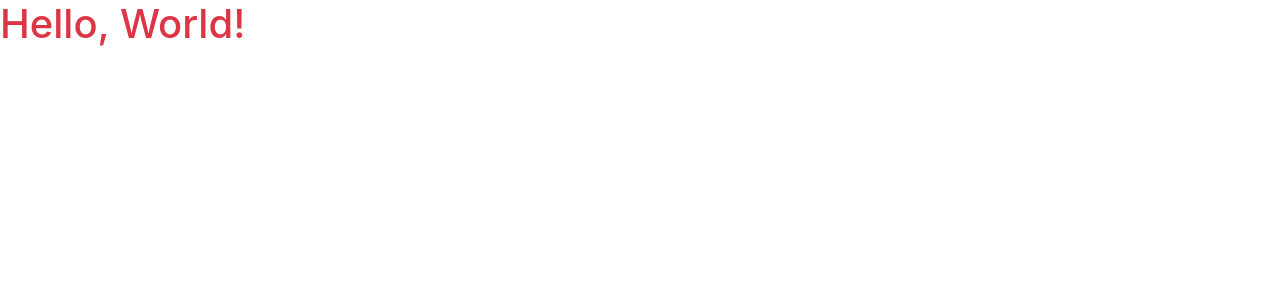
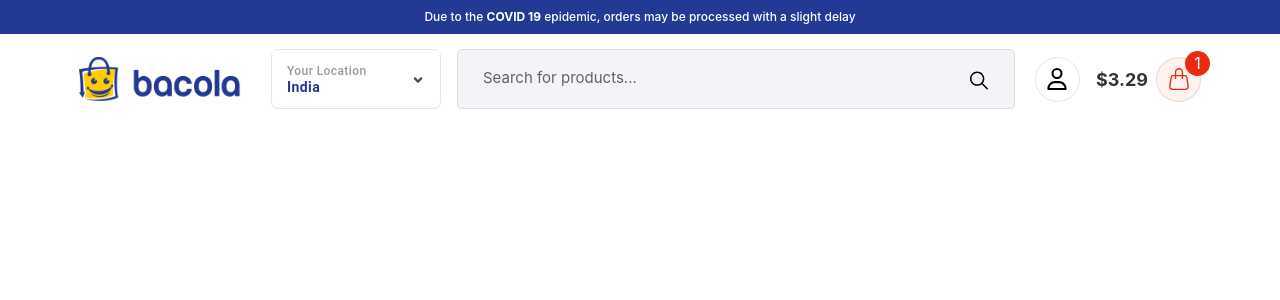
Before and after one commit to DulanjaliSenarathna/fullstack_ecommerce, a React (Create React App) app: page / in a window 1280 px wide. Shown: the top 300 px of the page. Built offline with nearby package versions, Linux system fonts and the light colour scheme.

Commit message:
Header section done

```diff
--- a/public/index.html
+++ b/public/index.html
@@ -9,7 +9,7 @@
       name="description"
       content="Web site created using create-react-app"
     />
-    <link rel="apple-touch-icon" href="%PUBLIC_URL%/logo192.png" />
+    <link rel="apple-touch-icon" href="%PUBLIC_URL%/.png" />
     <!--
       manifest.json provides metadata used when your web app is installed on a
       user's mobile device or desktop. See https://developers.google.com/web/fundamentals/web-app-manifest/
--- a/src/App.css
+++ b/src/App.css
@@ -1,38 +1,150 @@
-.App {
-  text-align: center;
+*{margin: 0px; padding: 0px;}
+@import url('https://fonts.googleapis.com/css2?family=Lato:ital,wght@0,100;0,300;0,400;0,700;0,900;1,100;1,300;1,400;1,700;1,900&display=swap');
+
+body {
+  font-family: 'Lato', sans-serif;
+  font-size: 14px;
 }
 
-.App-logo {
-  height: 40vmin;
-  pointer-events: none;
+.bg-blue {
+  background-color: #233a95;
 }
 
-@media (prefers-reduced-motion: no-preference) {
-  .App-logo {
-    animation: App-logo-spin infinite 20s linear;
-  }
+.container{
+  min-width: 90%;
 }
 
-.App-header {
-  background-color: #282c34;
-  min-height: 100vh;
-  display: flex;
-  flex-direction: column;
+.headerWrapper .top-strip{
+  padding: 8px 0px;
+}
+
+.headerWrapper .top-strip p{
+  color: white;
+  font-size: 12px;
+  font-weight: 500;
+}
+
+.headerWrapper .header{
+  width: 100%;
+  height: auto;
+  padding: 15px 0px;
+}
+
+.logoWrapper img{
+  width: 100%;
+}
+
+.headerWrapper .header .part2 .countryDrop{
+  width: 170px;
+  height: 60px;
+  min-width: 170px;
+  color: #000 !important;
+  border: 1px solid rgba(0,0,0,0.1) !important;
+  border-radius: 7px !important;
+  padding: 10px 15px !important;
+}
+
+.headerWrapper .header .part2 .countryDrop{
+  text-align: left;
+  justify-content: flex-start !important;
+}
+
+.headerWrapper .header .part2 .countryDrop .label{
+  font-size: 12px !important;
+  line-height: 16px;
+  text-transform: capitalize;
+  color: rgba(0,0,0,0.4) !important;
+}
+
+.headerWrapper .header .part2 .countryDrop .name{
+  font-size: 14px !important;
+  text-transform: capitalize;
+  color: #233a95 !important;
+  font-weight: 700;
+  line-height: 16px;
+}
+
+.headerWrapper .header .part2 .countryDrop span.ml-auto{
+  opacity: 0.7;
+}
+
+header .headerSearch{
+  width: 60%;
+  height: 60px;
+  background: #f3f4f7;
+  padding: 5px;
+  position: relative;
+  border-radius: 5px;
+  border: rgba(0,0,0,0.1) 1px solid;
+}
+
+header .headerSearch input{
+  background: transparent !important;
+  outline: none !important;
+  font-size: 15px;
+  color: rgba(0,0,0,0.7);
+  width: 100%;
+  height: 45px;
+  border: 0px;
+  padding: 0px 20px !important;
+}
+
+header .headerSearch input::-webkit-input-placeholder{
+  color: rgba(0,0,0,0.6);
+}
+
+header .headerSearch button{
+  position: absolute;
+  top: 10px;
+  right: 15px;
+  z-index: 100;
+  min-width: 40px !important;
+  height: 40px !important;
+  width: 40px;
+  border-radius: 50% !important;
+  color: #000;
+}
+
+header .headerSearch button svg{
+  font-size: 25px;
+}
+
+header .part3 .circle{
   align-items: center;
   justify-content: center;
-  font-size: calc(10px + 2vmin);
-  color: white;
+  min-width: 45px !important;
+  height: 45px !important;
+  width: 45px !important;
+  border-radius: 50% !important;
+  border: 1px solid rgba(0,0,0,0.1) !important;
+  color: #000;
 }
 
-.App-link {
-  color: #61dafb;
+header .part3 .circle svg{
+  font-size: 22px;
 }
 
-@keyframes App-logo-spin {
-  from {
-    transform: rotate(0deg);
-  }
-  to {
-    transform: rotate(360deg);
-  }
+.cartTab .price{
+  font-size: 18px;
+  color: rgba(0,0,0,0.8);
+  font-weight: 700;
 }
+
+.cartTab button{
+  background: #fff1ee !important;
+}
+
+.cartTab button svg{
+  color: #ea2b0f !important;
+}
+
+.cartTab .count{
+  position: absolute;
+  top: -6px;
+  right: -9px;
+  background: #ea2b0f;
+  border-radius: 50%;
+  color: white;
+  width: 25px;
+  height: 25px;
+}
--- a/src/App.js
+++ b/src/App.js
@@ -1,11 +1,17 @@
+import { BrowserRouter, Route, Routes } from 'react-router-dom';
 import './App.css';
 import "bootstrap/dist/css/bootstrap.min.css";
+import Home from './Pages/Home';
+import Header from './Components/Header';
 
 function App() {
   return (
-    <>
-    <h1 className='text-danger'>Hello, World!</h1>
-    </>
+    <BrowserRouter>
+    <Header/>
+    <Routes>
+      <Route path='/' exact={true} element={<Home/>}/>
+    </Routes>
+    </BrowserRouter>
   );
 }
 
--- /dev/null
+++ b/src/Components/CountryDropdown/index.js
@@ -0,0 +1,22 @@
+import React from 'react'
+import Button from '@mui/material/Button';
+import { FaAngleDown } from "react-icons/fa";
+import '../../App.css'
+
+const CountryDropdown = () => {
+  return (
+    <>
+    <Button className='countryDrop'>
+        <div className='info d-flex flex-column'>
+            <span className='label'>Your Location</span>
+            <span className='name'>India</span>
+        </div>
+        <span className='ml-auto'>
+            <FaAngleDown />
+        </span>
+    </Button>
+    </>
+  )
+}
+
+export default CountryDropdown
--- /dev/null
+++ b/src/Components/Header/index.js
@@ -0,0 +1,57 @@
+import React from 'react'
+import Logo from '../../assets/images/logo.png'
+import { Link } from 'react-router-dom'
+import CountryDropdown from '../CountryDropdown';
+import { IoIosSearch } from "react-icons/io";
+import Button from '@mui/material/Button';
+import { FaRegUser } from "react-icons/fa6";
+import { BsHandbag } from "react-icons/bs";
+
+const Header = () => {
+  return (
+    <>
+    <div className="headerWrapper">
+        <div className='top-strip bg-blue'>
+            <div className='container'>
+                <p className='mb-0 mt-0 text-center'>Due to the <b>COVID 19</b>  epidemic, orders may be processed with a slight delay</p>
+            </div>
+        </div>
+        <header className='header'>
+            <div className='container'>
+                <div className='row'>
+                    <div className='logoWrapper d-flex align-items-center col-sm-2'>
+                        <Link to={'/'}><img src={Logo} alt='logo'/></Link>
+                    </div>
+
+                    <div className='col-sm-10 d-flex align-items-center part2'>
+                        <CountryDropdown/>
+
+                        {/* Search Bar start here */}
+
+                        <div className='headerSearch ml-3 mr-3'>
+                            <input type='text' placeholder='Search for products...'/>
+                            <Button><IoIosSearch/></Button>
+                        </div>
+
+                        {/* Search Bar ends here */}
+
+                        <div className='part3 d-flex align-items-center ml-auto'>
+                            <Button className='circle mr-3'><FaRegUser /></Button>
+                            <div className='ml-auto cartTab d-flex align-items-center'>
+                                <span className='price'>$3.29</span>
+                                <div className='position-relative ml-2'>
+                                    <Button className='circle'><BsHandbag /></Button>
+                                    <span className='count d-flex align-items-center justify-content-center'>1</span>
+                                </div>
+                            </div>
+                        </div>
+                    </div>
+                </div>
+            </div>
+        </header>
+    </div>
+    </>
+  )
+}
+
+export default Header
--- /dev/null
+++ b/src/Pages/Home/index.js
@@ -0,0 +1,11 @@
+import React from 'react'
+
+const Home = () => {
+  return (
+    <>
+        <h1></h1>
+    </>
+  )
+}
+
+export default Home
```
Also changed, not shown: src/assets/images/logo.png (added).
